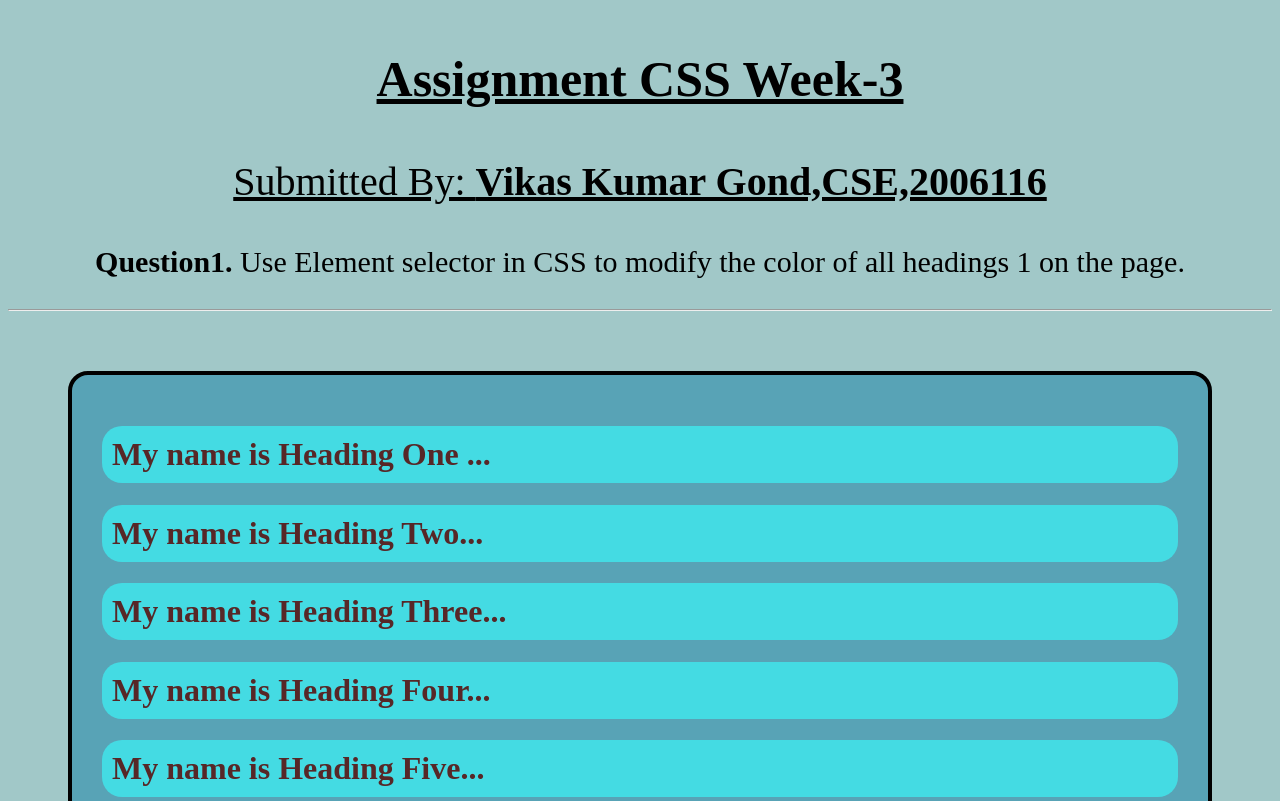
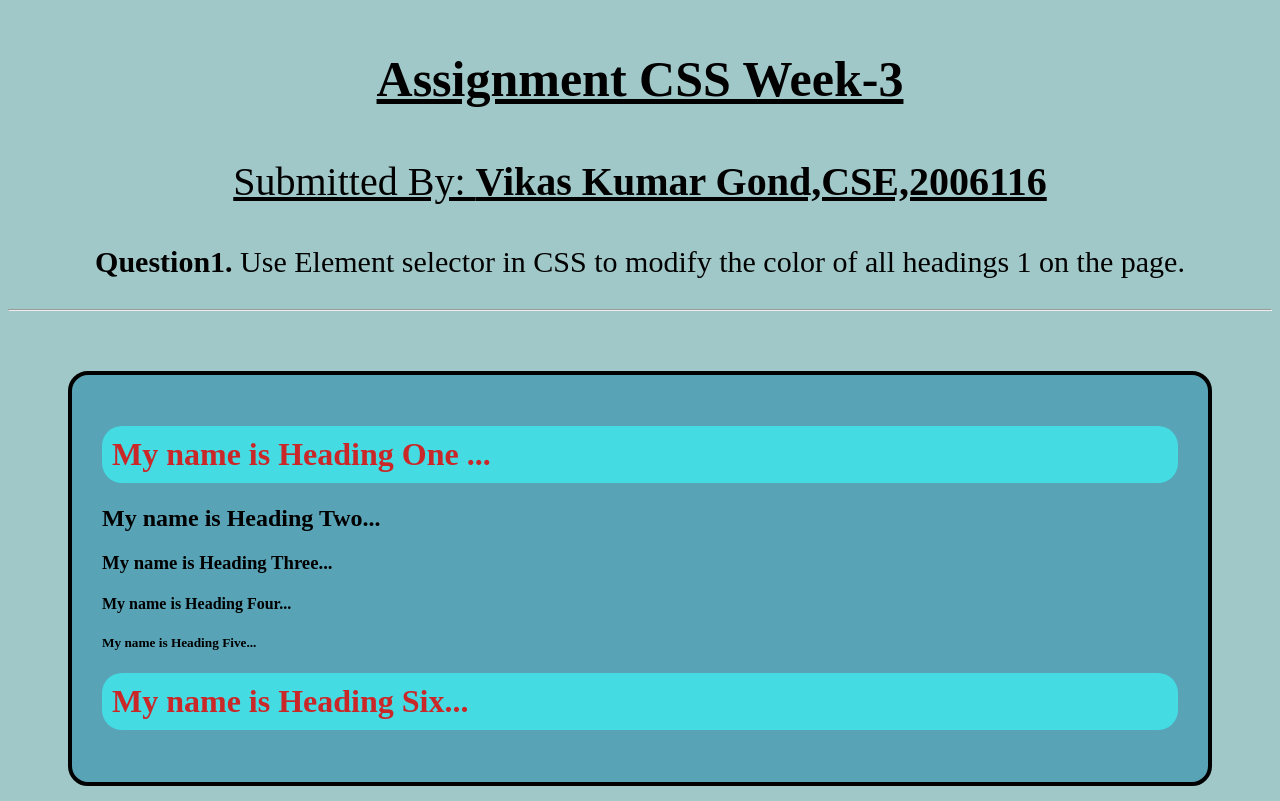
Before and after one commit to WebTechnologyCS3403/CSS-Week-3-page-1, a plain HTML site: page index.html in a window 1280 px wide. Shown: the top 801 px of the page. Drawn offline with Linux system fonts and the light colour scheme.

Commit message:
Update index.html

```diff
--- a/index.html
+++ b/index.html
@@ -13,7 +13,8 @@
             background-color: rgba(65, 229, 235, 0.849);
             padding: 10px;
             border-radius: 20px;
-            color: rgb(87, 39, 39);
+            color: rgb(202, 40, 40);
+
         }
        .allHead{
            border: 4px solid black;
@@ -50,11 +51,11 @@
     <p class="ques"><b>Question1. </b> Use Element selector in CSS to modify the color of all headings 1 on the page.</p>
 <hr>
 <div class="allHead">
-    <h1>My name is Heading One ...</h1>
-    <h1>My name is Heading Two...</h1>
-    <h1>My name is Heading Three...</h1>
-    <h1>My name is Heading Four...</h1>
-    <h1>My name is Heading Five...</h1>
+     <h1>My name is Heading One ...</h1>
+    <h2>My name is Heading Two...</h2>
+    <h3>My name is Heading Three...</h3>
+    <h4>My name is Heading Four...</h4>
+    <h5>My name is Heading Five...</h5>
     <h1>My name is Heading Six...</h1>
 </div>
 <p class="code"><a href="https://github.com/WebTechnologyCS3403/CSS-Week-3-page-1" target="_blank">View Code</a></p>
```
